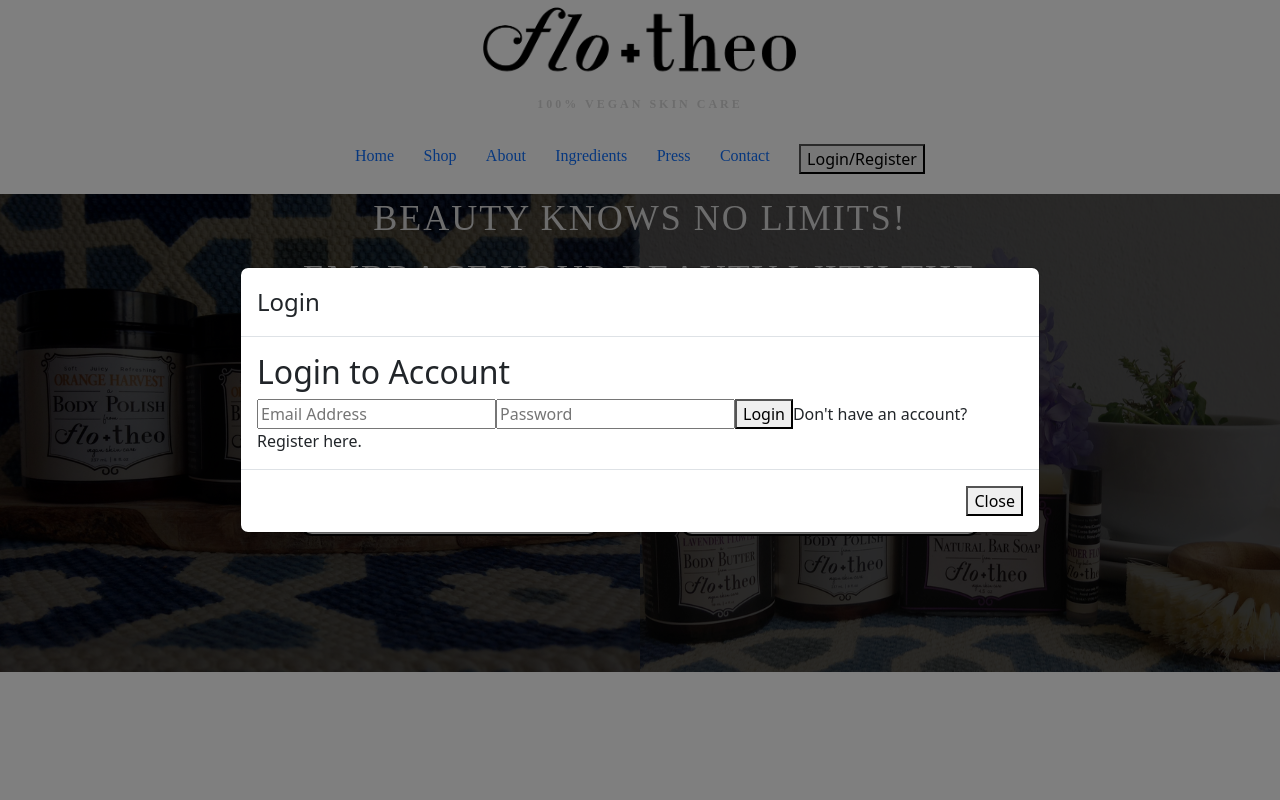
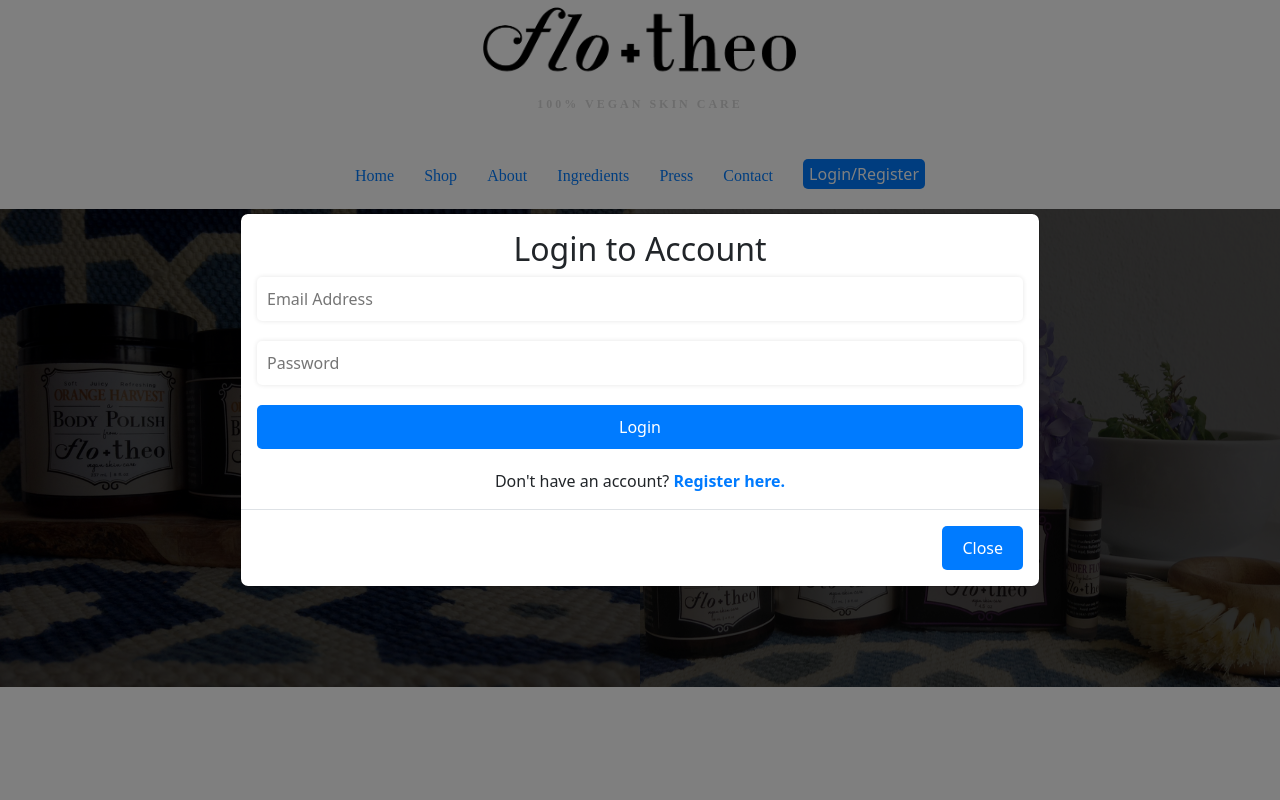
Before and after one commit to umarbek98/phase-4-flo-and-theo-site, a React (Create React App) app in the folder client/: page / in a window 1280 px wide. Both pictures are taken after a click on the button "Login/Register". Shown: the top 800 px of the page. Built offline with nearby package versions, Linux system fonts and the light colour scheme.

Commit message:
added contact to pages

```diff
--- a/client/src/components/LoginModal.js
+++ b/client/src/components/LoginModal.js
@@ -2,6 +2,7 @@
 import Modal from "react-bootstrap/Modal"
 import { LoginContext } from "../contexts/LoginContext";
 import { RegisterContext } from "../contexts/RegisterContext";
+import styles from "./LoginModal.module.css"
 
 
 
@@ -15,18 +16,15 @@
     }
     return (
         <Modal show={showLogin} onHide={() => setShowLogin(false)} size="lg" aria-labelledby="container-modal-title-vcenter" centered>
-            <Modal.Header>
-                <Modal.Title>Login</Modal.Title>
-            </Modal.Header>
-            <Modal.Body>
+            <Modal.Body className={styles.modal_content}>
                 <h2>Login to Account</h2>
                 <input type="text" placeholder="Email Address"/>
                 <input type="password" placeholder="Password"/>
-                <button>Login</button>
-                <a onClick={switchToRegister}>Don't have an account? Register here.</a>
+                <button className={styles.modal_button}>Login</button>
+                <a onClick={switchToRegister}>Don't have an account? <b style={{color: '#007bff'}}>Register here.</b></a>
             </Modal.Body>
             <Modal.Footer>
-                <button onClick={() => setShowLogin(false)}>Close</button>
+                <button className={styles.modal_button} onClick={() => setShowLogin(false)}>Close</button>
             </Modal.Footer>
         </Modal>
     )
--- a/client/src/components/LoginModal.module.css
+++ b/client/src/components/LoginModal.module.css
@@ -0,0 +1,65 @@
+Modal {
+    display: flex;
+    align-items: center;
+    justify-content: center;
+  }
+  .modal_content {
+    display: flex;
+    flex-direction: column;
+    background-color: #fff;
+    padding: 20px;
+    border-radius: 10px;
+    justify-content: center;
+    text-align: center;
+  }
+
+  .modal_header {
+    border-bottom: none;
+  }
+
+  .modal_title {
+    font-size: 24px;
+    font-weight: bold;
+    margin-bottom: 20px;
+  }
+
+  .modal_body {
+    display: flex;
+    flex-direction: column;
+    align-items: center;
+  }
+
+  input[type="text"],
+  input[type="password"] {
+    width: 100%;
+    padding: 10px;
+    margin-bottom: 20px;
+    border: none;
+    border-radius: 5px;
+    box-shadow: 0px 0px 5px rgba(0, 0, 0, 0.1);
+  }
+
+  .modal_button {
+    background-color: #007bff;
+    color: #fff;
+    border: none;
+    border-radius: 5px;
+    padding: 10px 20px;
+    cursor: pointer;
+    transition: all 0.3s ease;
+  }
+
+  .modal_button:hover {
+    background-color: #0062cc;
+  }
+
+  a {
+    margin-top: 20px;
+    color: #007bff;
+    cursor: pointer;
+    transition: all 0.3s ease;
+  }
+
+  a:hover {
+    color: #0056b3;
+  }
--- a/client/src/components/NavigationBar.module.css
+++ b/client/src/components/NavigationBar.module.css
@@ -13,3 +13,19 @@
     margin: auto auto auto auto;
     border-width: 0px;
 }
+
+.headerLinksContainer button{
+    background-color: #007bff;
+    float: right;
+    height: 30px;
+    color: #fff;
+    border: none;
+    border-radius: 5px;
+    cursor: pointer;
+    transition: all 0.3s ease;
+    margin-top: 15px;
+}
+
+.headerLinksContainer button:hover {
+    background-color: #0062cc;
+  }
--- a/client/src/components/RegisterModal.js
+++ b/client/src/components/RegisterModal.js
@@ -1,24 +1,31 @@
 import { useContext } from "react";
 import Modal from "react-bootstrap/Modal"
 import { RegisterContext } from "../contexts/RegisterContext";
+import { LoginContext } from "../contexts/LoginContext";
+import styles from "./RegisterModal.module.css"
 
 const RegisterModal = () => {
     const { showRegister, setShowRegister } = useContext(RegisterContext)
+    const { showLogin, setShowLogin } = useContext(LoginContext);
+    const switchToLogin= () => {
+        setShowRegister(false)
+        setShowLogin(true)
+    }
 
     return (
         <Modal show={showRegister} onHide={() => setShowRegister(false)} size="lg" aria-labelledby="container-modal-title-vcenter" centered>
-            <Modal.Header>
-                <Modal.Title>Login</Modal.Title>
+            <Modal.Header className={styles.modal_header}>
             </Modal.Header>
-            <Modal.Body>
+            <Modal.Body className={styles.modal_content}>
                 <h2>Register</h2>
                 <input type="text" placeholder="Email Address"/>
                 <input type="password" placeholder="Password"/>
-                <button>Login</button>
-                <a>Don't have an account? Register here.</a>
-            </Modal.Body>
+                <input type="password" placeholder="Confirm Password"/>
+                <button className={styles.modal_button}>Register</button>
+                <a onClick={switchToLogin}>Already have an account? <b style={{color: '#007bff'}}>Login here.</b></a>
+            </Modal.Body >
             <Modal.Footer>
-                <button onClick={() => setShowRegister(false)}>Close</button>
+                <button className={styles.modal_button} onClick={() => setShowRegister(false)}>Close</button>
             </Modal.Footer>
         </Modal>
     )
--- a/client/src/components/RegisterModal.module.css
+++ b/client/src/components/RegisterModal.module.css
@@ -0,0 +1,65 @@
+Modal {
+    display: flex;
+    align-items: center;
+    justify-content: center;
+  }
+  .modal_content {
+    display: flex;
+    flex-direction: column;
+    background-color: #fff;
+    padding: 20px;
+    border-radius: 10px;
+    justify-content: center;
+    text-align: center;
+  }
+
+  .modal_header {
+    border-bottom: none;
+  }
+
+  .modal_title {
+    font-size: 24px;
+    font-weight: bold;
+    margin-bottom: 20px;
+  }
+
+  .modal_body {
+    display: flex;
+    flex-direction: column;
+    align-items: center;
+  }
+
+  input[type="text"],
+  input[type="password"] {
+    width: 100%;
+    padding: 10px;
+    margin-bottom: 20px;
+    border: none;
+    border-radius: 5px;
+    box-shadow: 0px 0px 5px rgba(0, 0, 0, 0.1);
+  }
+
+  .modal_button {
+    background-color: #007bff;
+    color: #fff;
+    border: none;
+    border-radius: 5px;
+    padding: 10px 20px;
+    cursor: pointer;
+    transition: all 0.3s ease;
+  }
+
+  .modal_button:hover {
+    background-color: #0062cc;
+  }
+
+  a {
+    margin-top: 20px;
+    color: #007bff;
+    cursor: pointer;
+    transition: all 0.3s ease;
+  }
+
+  a:hover {
+    color: #0056b3;
+  }
--- /dev/null
+++ b/client/src/pages/ContactPage.module.css
@@ -0,0 +1,70 @@
+.content {
+    display: flex;
+    flex-direction: column;
+    align-items: center;
+    margin-top: 50px;
+  }
+
+  .content img {
+    width: 100%;
+    max-width: 400px;
+    height: auto;
+    margin-bottom: 20px;
+    border-radius: 15px;
+  }
+
+  .content p {
+    font-size: 1.2rem;
+    text-align: center;
+    margin-bottom: 50px;
+  }
+
+  form {
+    display: flex;
+    flex-direction: column;
+    align-items: center;
+    margin-top: 50px;
+  }
+
+  form label {
+    font-size: 1.2rem;
+    margin-bottom: 10px;
+  }
+
+  form input[type="text"],
+  form textarea {
+    width: 100%;
+    max-width: 800px;
+    padding: 10px;
+    margin-bottom: 20px;
+    border: none;
+    border-radius: 5px;
+    box-shadow: 0px 0px 5px rgba(0, 0, 0, 0.2);
+  }
+
+  form textarea {
+    height: 150px;
+  }
+
+  form input[type="submit"] {
+    color: white;
+    padding: 10px 20px;
+    border: none;
+    border-radius: 5px;
+    cursor: pointer;
+    transition: background-color 0.3s ease;
+  }
+
+  form input[type="submit"]:hover {
+    background-color: #3e8e41;
+  }
+
+  .flName {
+    display: flex;
+    width: 100%;
+    max-width: 800px;
+    text-align: center;
+  }
+  .flName div input {
+    width: 395px;
+  }
```
Also changed, not shown: client/src/pages/ContactPage.js (added, +35 -0 lines), client/src/images/ContactPage.jpg (added), client/src/index.css (line endings or trailing spaces).
